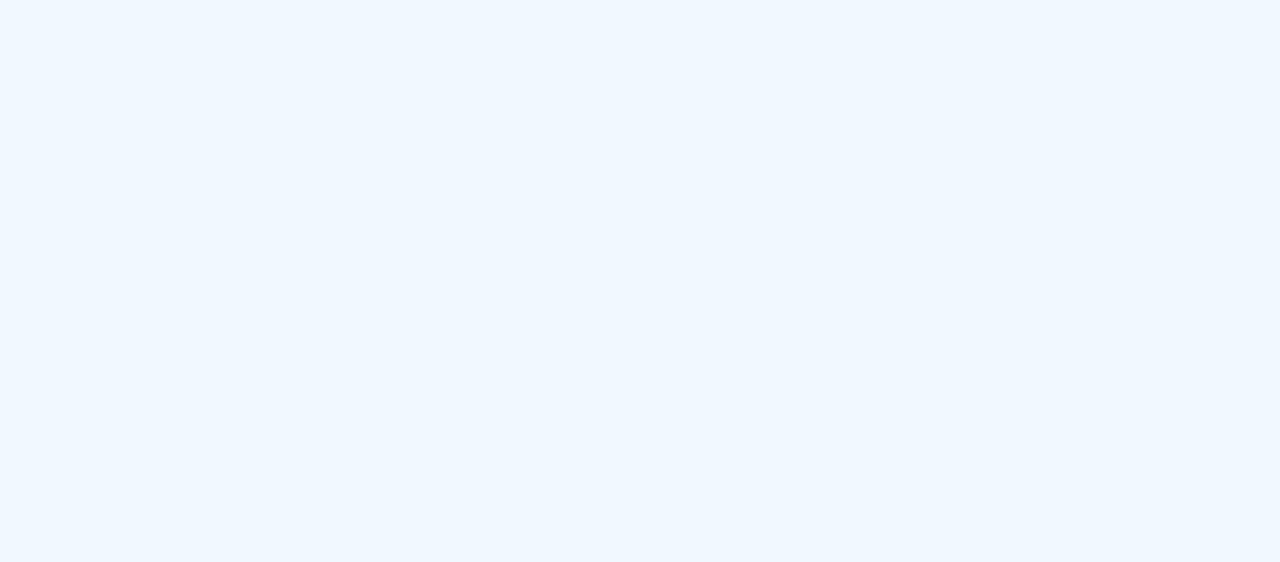
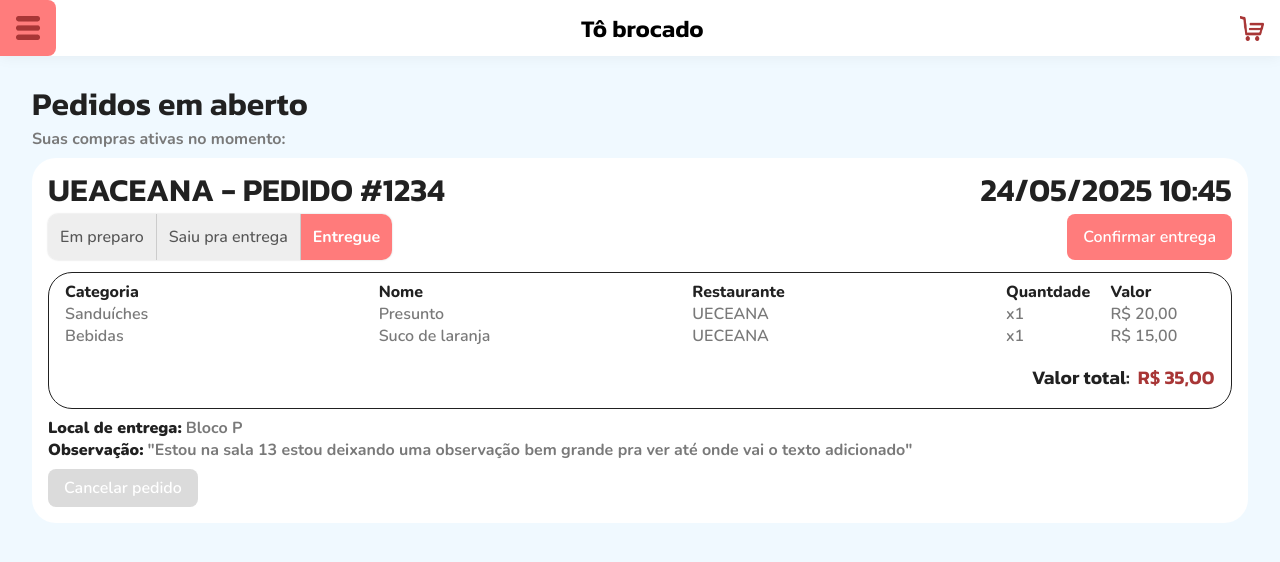
Before and after one commit to claryfigs/RestaurantSystem-FrontEnd, a React (Vite) app: page /track-order-client in a window 1280 px wide. Before the commit this address had no page. Shown: the top 562 px of the page. Built offline with nearby package versions, Linux system fonts and the light colour scheme.

Commit message:
track order screen client

```diff
--- a/src/components/Button/Button.css
+++ b/src/components/Button/Button.css
@@ -32,4 +32,6 @@
 .custom-button:disabled {
   background-color: #cccccc;
   cursor: not-allowed;
+  opacity: 0.7;
+
 }
--- /dev/null
+++ b/src/components/order-card-client/order-card-client.css
@@ -0,0 +1,107 @@
+.order-card-client{
+    background-color: white;
+    border-radius: 3vh;
+    padding: 2vh;
+    padding-top: 1vh;
+    margin-top: 1vh;
+    margin-bottom: 1vh;
+}
+
+.order-card-client-head{
+    display: flex;
+    flex-direction: line;
+    justify-content: space-between;
+}
+
+.order-card-client-head2{
+    margin-bottom: 1.5vh;
+    display: flex;
+    flex-direction: line;
+    justify-content: space-between;
+}
+
+.order-card-client-itensbox{
+    background-color: white;
+    border-radius: 3vh;
+    padding: 2vh;
+    padding-top: 1vh;
+    border: 1px solid var(--cinza-escuro);
+}
+
+.order-card-client-itensbox-columns{ /*espaço das colunas*/
+    display: flex;
+    flex-direction: line;
+}
+
+.order-card-client-itensbox-column1{ /*coluna com maior espaçamento*/
+    width: 30%;
+    overflow: hidden;        /* Esconde o conteúdo que ultrapassa as bordas */
+    text-overflow: ellipsis; /* Adiciona os "..." no final do texto truncado */
+    white-space: nowrap;     /* Garante que o texto permaneça em uma única linha */
+}
+
+.order-card-client-itensbox-column2{ /*coluna com menor espaçamento*/
+    width: 10%;
+    overflow: hidden;        /* Esconde o conteúdo que ultrapassa as bordas */
+    text-overflow: ellipsis; /* Adiciona os "..." no final do texto truncado */
+    white-space: nowrap;     /* Garante que o texto permaneça em uma única linha */
+}
+
+.order-card-client-itensbox-title{
+    color: var(--cinza-escuro);
+    font-family: var(--fonte-principal);
+    font-weight: 800;
+    font-size: 1rem;
+}
+
+.order-card-client-itensbox-subtitle{
+    color: var(--cinza-claro);
+    font-family: var(--fonte-principal);
+    font-weight: 600;
+    font-size: 1rem;
+}
+
+.order-card-client-itensbox-boxvalue{ /*espaço onde fica a caixa do valor*/
+    display: flex;
+    justify-content: right;
+    margin-top: 2vh;
+}
+
+.order-card-client-itensbox-value{ /*caixa do valor*/
+    display: flex;
+    flex-direction: line;
+    align-items: center;
+    justify-content: center;
+    border-radius: 1vh;
+    width: 23vh;
+    overflow: hidden;        /* Esconde o conteúdo que ultrapassa as bordas */
+    text-overflow: ellipsis; /* Adiciona os "..." no final do texto truncado */
+    white-space: nowrap;     /* Garante que o texto permaneça em uma única linha */
+}
+
+.order-card-client-itensbox-value-title{
+    color: var(--cinza-escuro);
+    font-family: var(--fonte-titulo);
+    font-weight: 600;
+    font-size: 1.2rem;
+}
+
+.order-card-client-itensbox-value-subtitle{
+    margin-left: 1vh;
+    color: var(--vermelho-forte);
+    font-family: var(--fonte-titulo);
+    font-weight: 600;
+    font-size: 1.2rem;
+}
+
+.order-card-client-boxdescription{ /*Espaço dos dados extras*/
+    margin-top: 1vh;
+    margin-bottom: 1vh;
+    white-space: normal;
+}
+
+.order-card-client-boxdescription2{ /*deixa os dados alinhas em linha*/
+    display: flex;
+    flex-direction: line;
+    gap: 0.5vh;
+}
--- /dev/null
+++ b/src/components/order-card-client/order-card-client.tsx
@@ -0,0 +1,96 @@
+
+import React, { useState } from 'react';
+import './order-card-client.css';
+import Button from '../Button/Button';
+import StatusOrderClient from '../status-order-client/status-order-client';
+
+const OrderCardClient: React.FC = () => {
+
+    const [status] = useState<'em_preparo' | 'saiu_pra_entrega' | 'entregue'>
+    ('entregue'); /*Estado do pedido */
+
+  return (
+
+<div className='order-card-client'>
+
+    <div className='order-card-client-head'>
+        <h1>UEACEANA - PEDIDO #1234</h1>
+        <h1>24/05/2025 10:45</h1>
+    </div>
+
+    <div className='order-card-client-head2'>
+        <StatusOrderClient status={status} />
+        <Button
+            label="Confirmar entrega"
+            variant="primary"
+            disabled={status !== 'entregue'}
+        />
+    </div>
+
+    <div className='order-card-client-itensbox'>
+
+        <div className='order-card-client-itensbox-columns'>
+
+            <div className='order-card-client-itensbox-column1'>
+                <p className='order-card-client-itensbox-title'>Categoria</p>
+                <p className='order-card-client-itensbox-subtitle'>Sanduíches</p>
+                <p className='order-card-client-itensbox-subtitle'>Bebidas</p>
+            </div>
+
+            <div className='order-card-client-itensbox-column1'>
+                <p className='order-card-client-itensbox-title'>Nome</p>
+                <p className='order-card-client-itensbox-subtitle'>Presunto</p>
+                <p className='order-card-client-itensbox-subtitle'>Suco de laranja</p>
+            </div>
+
+            <div className='order-card-client-itensbox-column1'>
+                <p className='order-card-client-itensbox-title'>Restaurante</p>
+                <p className='order-card-client-itensbox-subtitle'>UECEANA</p>
+                <p className='order-card-client-itensbox-subtitle'>UECEANA</p>
+            </div>
+
+            <div className='order-card-client-itensbox-column2'>
+                <p className='order-card-client-itensbox-title'>Quantdade</p>
+                <p className='order-card-client-itensbox-subtitle'>x1</p>
+                <p className='order-card-client-itensbox-subtitle'>x1</p>
+            </div>
+
+            <div className='order-card-client-itensbox-column2'>
+                <p className='order-card-client-itensbox-title'>Valor</p>
+                <p className='order-card-client-itensbox-subtitle'>R$ 20,00</p>
+                <p className='order-card-client-itensbox-subtitle'>R$ 15,00</p>
+            </div>
+
+        </div>
+
+        <div className='order-card-client-itensbox-boxvalue'>
+
+            <div className='order-card-client-itensbox-value'>
+                <p className='order-card-client-itensbox-value-title'>Valor total:</p>
+                <p className='order-card-client-itensbox-value-subtitle'>R$ 35,00</p>
+            </div>
+
+        </div>
+
+    </div>
+
+    <div className='order-card-client-boxdescription'>
+        <div className='order-card-client-boxdescription2'>
+                <h3>Local de entrega:</h3>
+                <h2>Bloco P</h2>
+            </div>
+
+            <div className='order-card-client-boxdescription2'>
+                <h3>Observação:</h3>
+                <h2>"Estou na sala 13 estou deixando uma observação bem grande pra ver até onde vai o texto adicionado"</h2>
+            </div>
+
+    </div>
+
+    <Button label="Cancelar pedido" variant="primary" disabled={status !== 'em_preparo'} />
+
+</div>
+  );
+};
+
+export default OrderCardClient;
--- a/src/components/sidebar-client/sidebar-client.tsx
+++ b/src/components/sidebar-client/sidebar-client.tsx
@@ -30,7 +30,7 @@ const SidebarClient: React.FC = () => {
         </div>
 
         <p className='sidebar-buttons' onClick={() => handleNavigate('/home-client')}>Restaurantes</p>
-        <p className='sidebar-buttons'>Acompanhar pedido</p>
+        <p className='sidebar-buttons'onClick={() => handleNavigate('/track-order-client')}>Acompanhar pedido</p>
 
         <p className='sidebar-buttons' onClick={() => handleNavigate('/wallet-client')}>Carteira</p>
 
--- /dev/null
+++ b/src/components/status-order-client/status-order-client.css
@@ -0,0 +1,30 @@
+.status-tracker {
+  display: flex;
+  border-radius: 10px;
+  overflow: hidden;
+  box-shadow: 0 0 2px #ccc;
+  font-family: var(--fonte-principal);
+  user-select: none;
+}
+
+.status-item {
+display: flex;
+  align-items: center;
+  justify-content: center;
+  text-align: center;
+  padding: 1.5vh;
+  background-color: #eee;
+  color: #555;
+  font-weight: 500;
+  border-right: 1px solid #ccc;
+}
+
+.status-item:last-child {
+  border-right: none;
+}
+
+.status-item.active {
+  background-color: #ff7b7b; /* vermelho claro como na imagem */
+  color: white;
+  font-weight: bold;
+}
--- /dev/null
+++ b/src/components/status-order-client/status-order-client.tsx
@@ -0,0 +1,20 @@
+import React from 'react';
+import './status-order-client.css';
+
+type Status = 'em_preparo' | 'saiu_pra_entrega' | 'entregue';
+
+interface StatusTrackerProps {
+  status: Status;
+}
+
+const StatusOrderClient: React.FC<StatusTrackerProps> = ({ status }) => {
+  return (
+    <div className="status-tracker">
+      <div className={`status-item ${status === 'em_preparo' ? 'active' : ''}`}>Em preparo</div>
+      <div className={`status-item ${status === 'saiu_pra_entrega' ? 'active' : ''}`}>Saiu pra entrega</div>
+      <div className={`status-item ${status === 'entregue' ? 'active' : ''}`}>Entregue</div>
+    </div>
+  );
+};
+
+export default StatusOrderClient;
--- a/src/index.css
+++ b/src/index.css
@@ -39,3 +39,13 @@ h2{
   text-overflow: ellipsis; /* Adiciona os "..." no final do texto truncado */
   white-space: nowrap;     /* Garante que o texto permaneça em uma única linha */
 }
+
+h3{
+  font-family: var(--fonte-principal);
+  color: var(--cinza-escuro);
+  font-weight: 900;
+  font-size: 1rem;
+  overflow: hidden;        /* Esconde o conteúdo que ultrapassa as bordas */
+  text-overflow: ellipsis; /* Adiciona os "..." no final do texto truncado */
+  white-space: nowrap;     /* Garante que o texto permaneça em uma única linha */
+}
--- a/src/main.tsx
+++ b/src/main.tsx
@@ -6,6 +6,7 @@ import Home from './pages/home-client';
 import RestaurantClient from './pages/restaurant-client';
 import FinalizeOrder from './pages/finalize-order';
 import WalletClient from './pages/wallet-client';
+import TrackOrderClient from './pages/track-order-client';
 
 createRoot(document.getElementById('root')!).render(
   <StrictMode>
@@ -16,6 +17,7 @@ createRoot(document.getElementById('root')!).render(
         <Route path="/restaurant-client" element={<RestaurantClient />} />
         <Route path="/finalize-order" element={<FinalizeOrder />} />
         <Route path="/wallet-client" element={<WalletClient/>} />
+        <Route path="/track-order-client" element={<TrackOrderClient/>}/>
       </Routes>
     </BrowserRouter>
   </StrictMode>
--- /dev/null
+++ b/src/pages/track-order-client/index.tsx
@@ -0,0 +1,19 @@
+import './style.css'
+import NavbarClient from '../../components/navbar-client/navbar-client'
+import OrderCardClient from '../../components/order-card-client/order-card-client';
+
+function TrackOrderClient() {
+
+return (
+    <div>
+        <NavbarClient/>
+        <div className='track-order-client'>
+            <h1>Pedidos em aberto</h1>
+            <h2>Suas compras ativas no momento:</h2>
+            <OrderCardClient/>
+        </div>
+    </div>
+)
+}
+
+export default TrackOrderClient;
--- /dev/null
+++ b/src/pages/track-order-client/style.css
@@ -0,0 +1,7 @@
+.track-order-client{
+    display: flex;
+    flex-direction: column;
+    margin-top: 10vh;
+    margin-left: 4vh;
+    margin-right: 4vh;
+}
```
